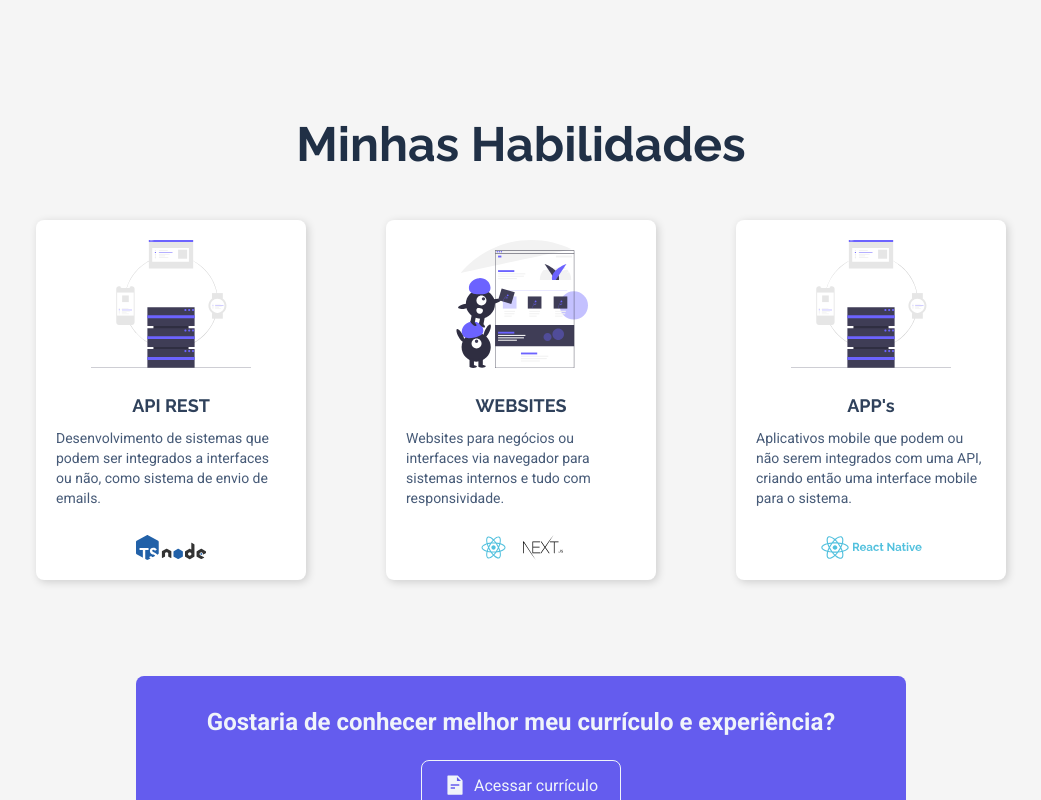
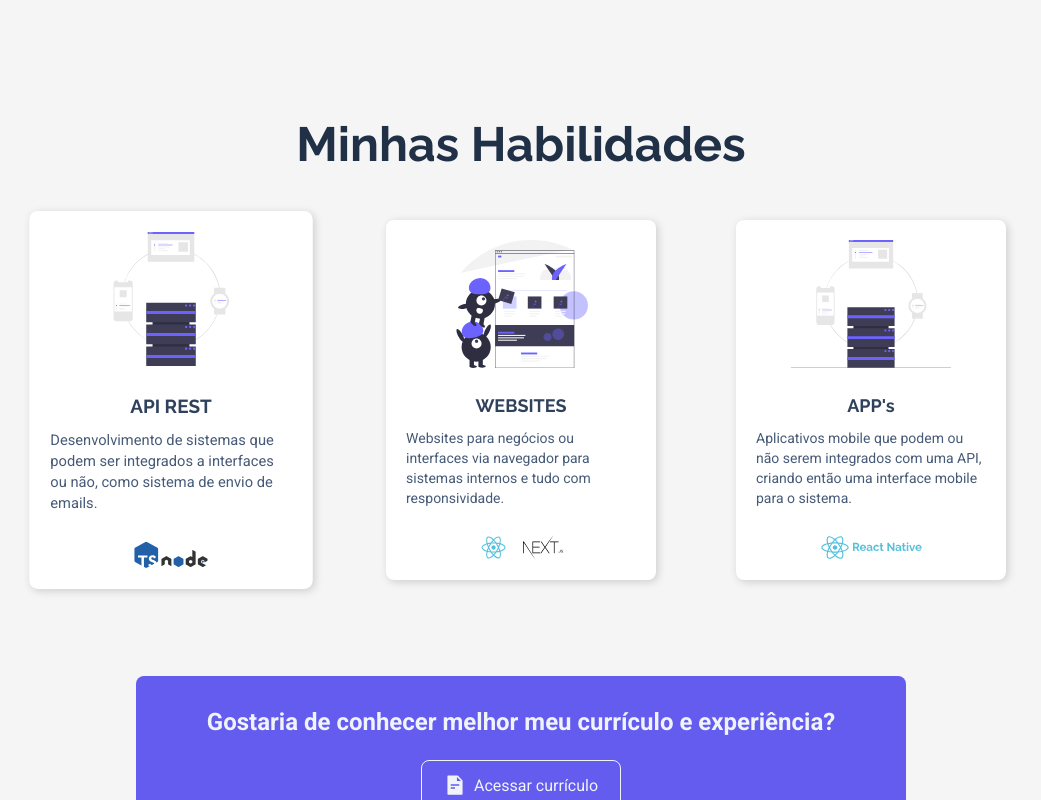
Before and after one commit to EddyPBR/eddypbr-website, a Next.js app: page / in a window 1280 px wide. In both pictures the pointer is over the element 290 px from the left and 1796 px from the top of the page. Shown: the part 1396-2196 px from the top of the page, without its empty margins (119-1160 px from the left). Built offline with nearby package versions, Linux system fonts and the light colour scheme.

Commit message:
:wrench: Adicionando animação nas cards

```diff
--- a/src/components/SkillCard/styles.module.scss
+++ b/src/components/SkillCard/styles.module.scss
@@ -5,6 +5,7 @@
   border-radius: 8px;
   box-shadow: 2px 2px 8px rgba(0, 0, 0, 0.16);
   padding: 20px;
+  transition: transform .3s;
 
   display: flex;
   flex-direction: column;
@@ -50,4 +51,8 @@
       height: 100%;
     }
   }
+
+  &:hover {
+    transform: scale(1.05);
+  }
 }
```
